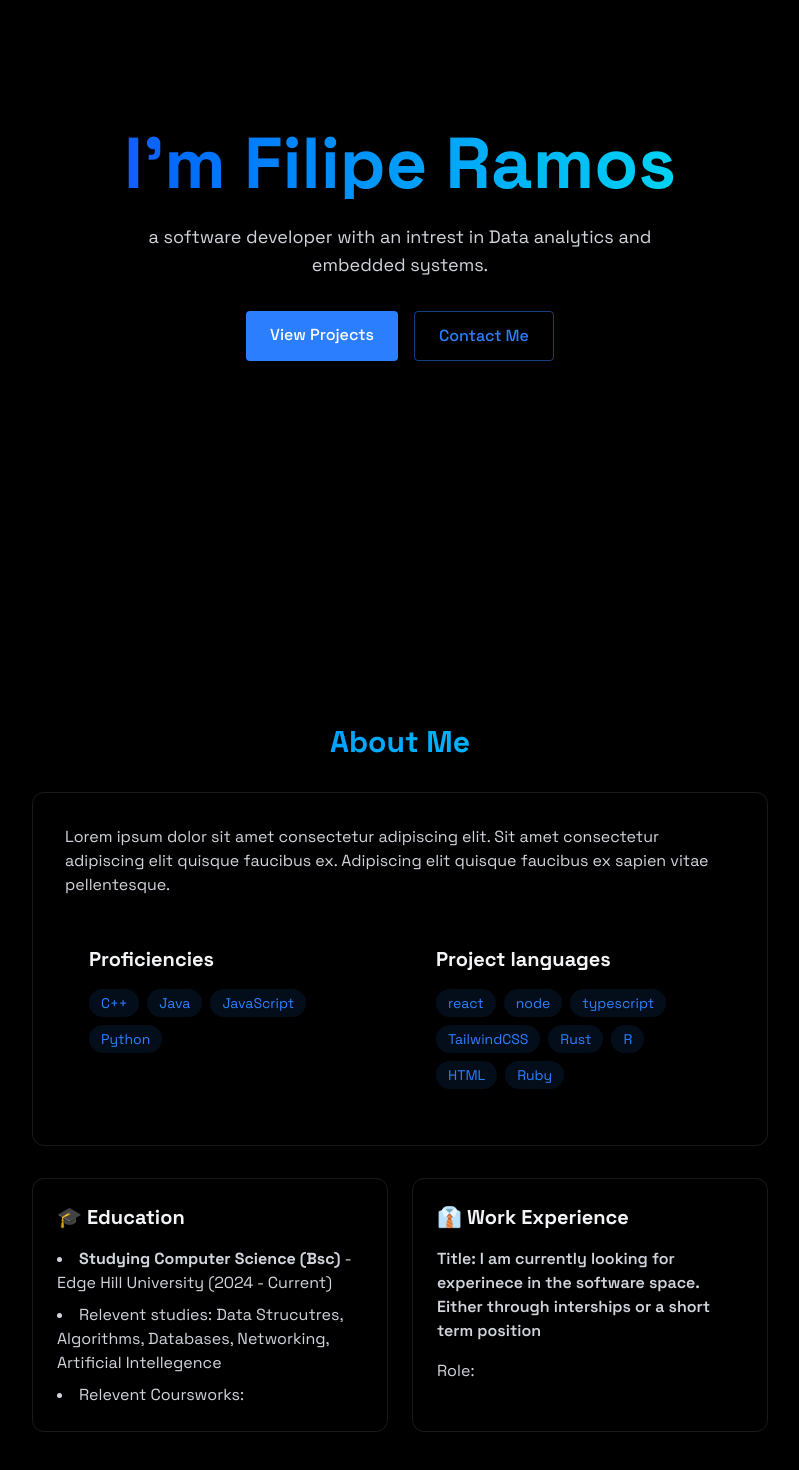
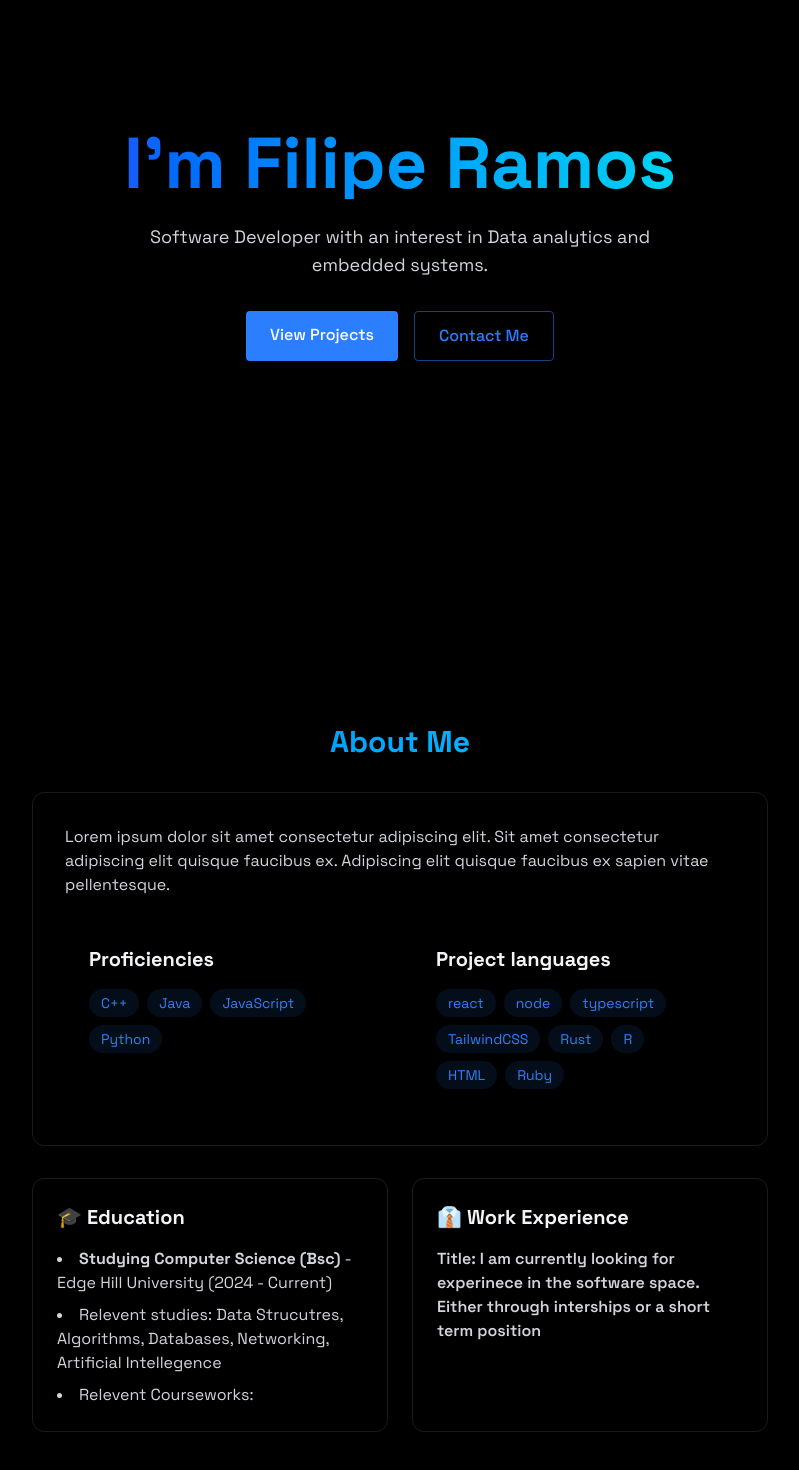
Before and after one commit to Dialexy/Dialexy.github.io, a React (Vite) app: page / in a window 1280 px wide. Shown: the part 156-1626 px from the top of the page, without its empty margins (240-1039 px from the left). Built offline with nearby package versions, Linux system fonts and the light colour scheme.

Commit message:
Test to see if my github lang tracker is working

```diff
--- a/src/components/sections/About.jsx
+++ b/src/components/sections/About.jsx
@@ -63,23 +63,19 @@ export const About = () => {
               <strong> Studying Computer Science (Bsc) </strong> - Edge Hill University (2024 - Current)
             </li>
             <li>Relevent studies: Data Strucutres, Algorithms, Databases, Networking, Artificial Intellegence</li>
-            <li>Relevent Coursworks: </li>
+            <li>Relevent Courseworks: </li>
           </ul>
           </div>
           <div className="p-6 rounded-xl border-xl border-white/10 border hover:-translate-y-1 transiton all">
           <h3 className="text-xl font-bold mb-4"> 👔 Work Experience </h3>
           <div className="space-y-4 text-gray-300">
             <h4
-            className="font-semibold">Title:  I am currently looking for experinece in the software space. Either through interships or a short term position</h4>
-            <p>Role: </p>
-            <h4 className="font-semibold">
-
-            </h4>
-            <p></p>
-            <h4 className="font-semibold">
-
-            </h4>
-            <p></p>
+            className="font-semibold">Title: I am currently looking for experinece in the software space. Either through interships or a short term position</h4>
+            {/* <p>Role: </p> */}   {/* this is part of line above */}
+            {/* <h4 className="font-semibold"></h4>
+            <p>Title:</p>
+            <h4 className="font-semibold"></h4>
+            <p>Role: </p> */}
           </div>
           </div>
         </div>
--- a/src/components/sections/Home.jsx
+++ b/src/components/sections/Home.jsx
@@ -7,7 +7,7 @@ export const Home = () => {
         <h1 className="text-5xl md:text-7xl font-bold mb-6 bg-gradient-to-r from-blue-600 to-cyan-400 bg-clip-text text-transparent leading-right"> I'm Filipe Ramos
         </h1>
         <p className="text-gray-300 text-lg mb-8 max-w-lg mx-auto">
-        a software developer with an intrest in Data analytics and embedded systems.
+         Software Developer with an interest in Data analytics and embedded systems.
         </p>
         <div className="flex justify-center space-x-4">
           <a href="#projects"
```
